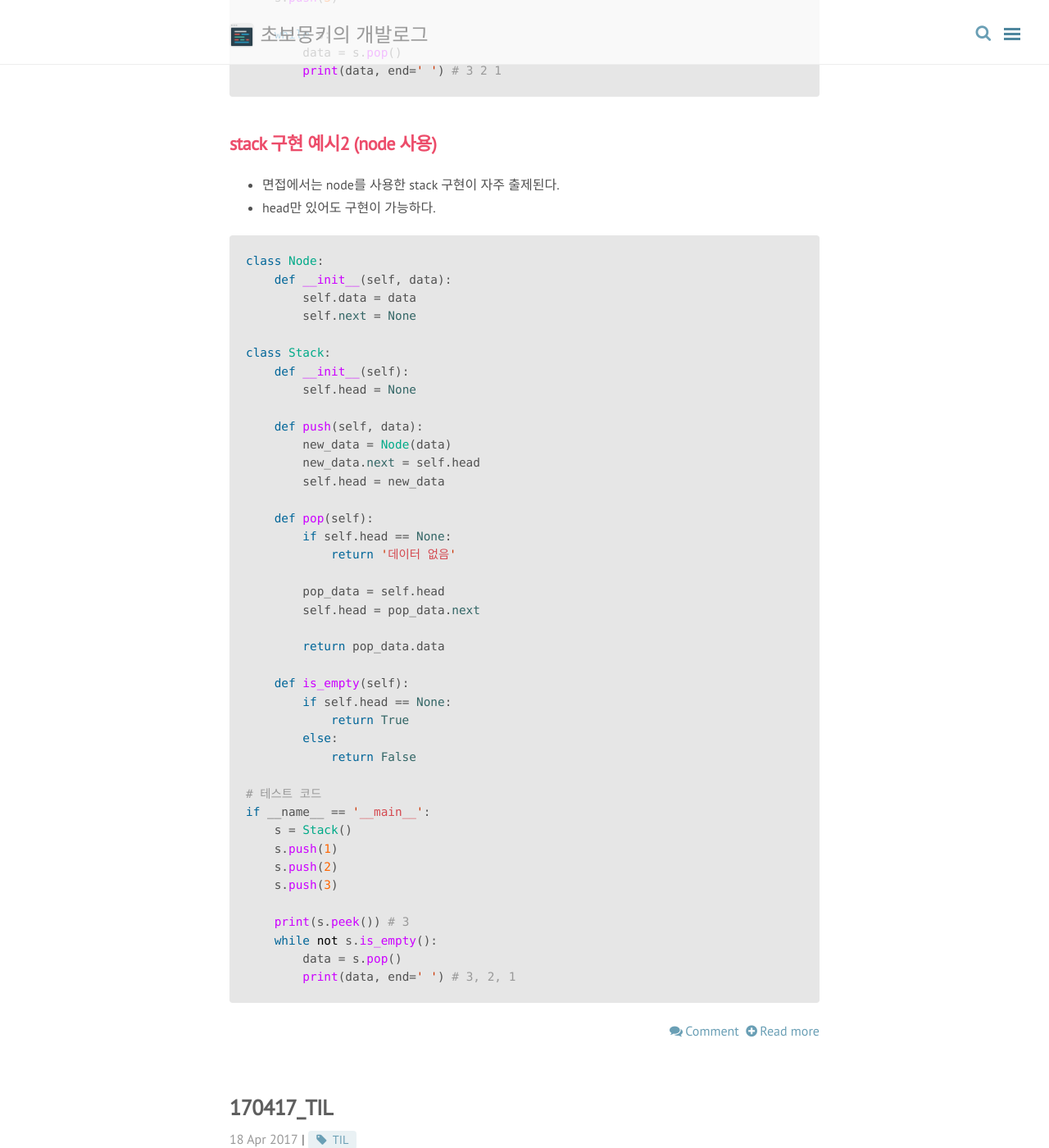
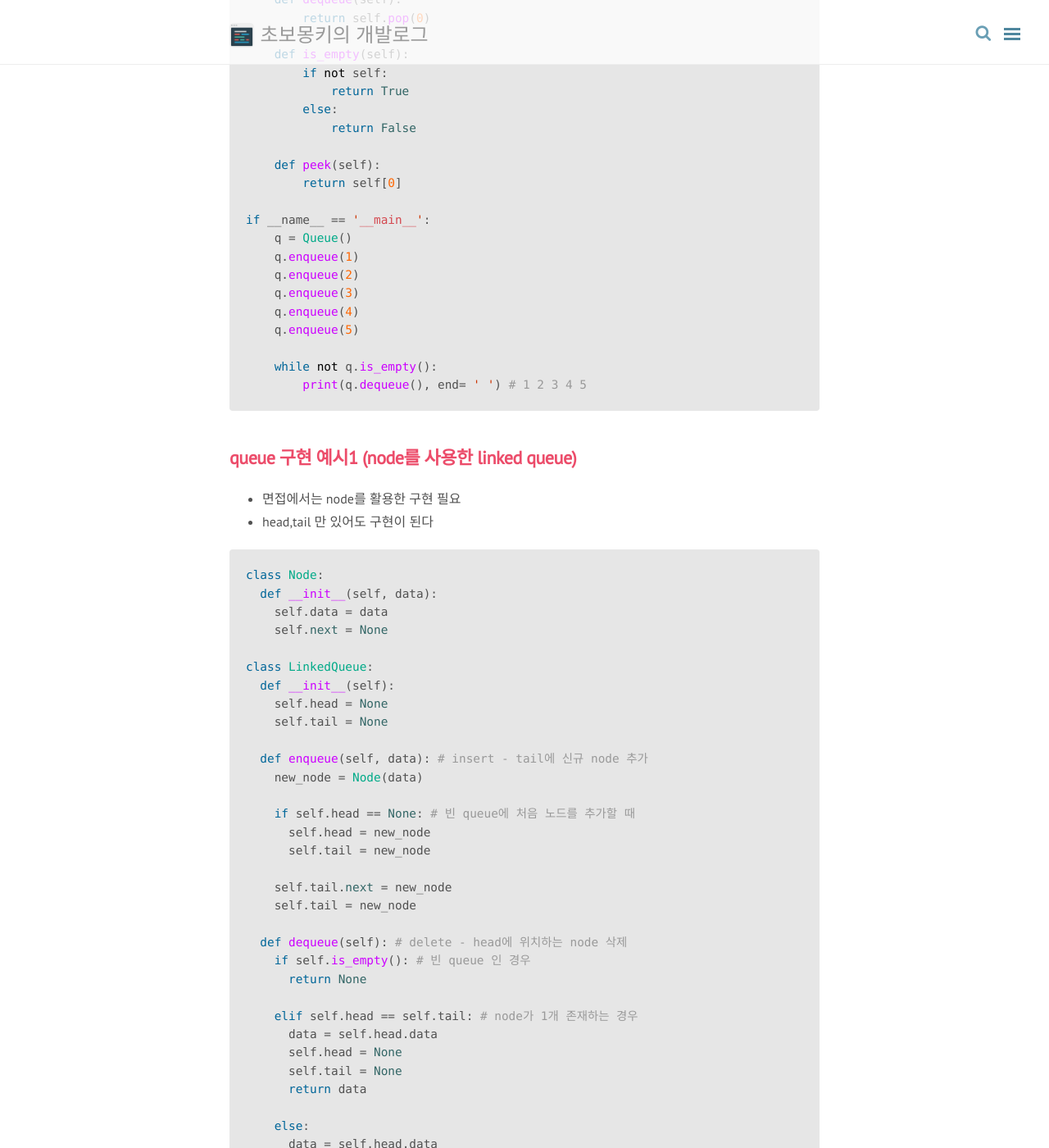
Before and after one commit to wayhome25/wayhome25.github.io, a Jekyll site: the page built from blog/index.html, in a window 1280 px wide and 1400 px high, scrolled down 1881 px. Shown: the whole window at 82% size. Built offline with Jekyll 4.4.1, drawn with Linux system fonts in a browser that asks for light colours; nearby versions of some CDN libraries; the list of posts is cut into pages by our own code; comment, search, counter and statistics services are not loaded; some of the changed text lies outside the part shown.

Commit message:
자료구조 stack, queue 수업내용 정리 글 추가

````diff
--- a/_posts/cs/2017-04-18-cs-20.md
+++ b/_posts/cs/2017-04-18-cs-20.md
@@ -10,6 +10,7 @@ comments: true
 # stack
 - [수업자료](https://github.com/ythwork/ComputerScienceSchool/blob/master/lecture/datastructure/stack_queue/stack_queue.pdf)
 - [참고자료](http://blog.eairship.kr/210)
+- [참고글-큐와 스택의 실제 사용 예](http://hashcode.co.kr/questions/1830/%EC%9E%90%EB%A3%8C%EA%B5%AC%EC%A1%B0%ED%81%90-%EC%99%80-%EC%8A%A4%ED%83%9D%EC%9D%98-%EC%8B%A4%EC%A0%9C-%EC%82%AC%EC%9A%A9%EC%98%88%EB%A5%BC-%EC%95%8C%EA%B3%A0%EC%8B%B6%EC%8A%B5%EB%8B%88%EB%8B%A4)
 - stack과 queue는 search가 없다.
 - LIFO (Last Input First Out, 선입후출, 라이포)
 - 데이터 저장소에서 새로 들어오는 데이터의 위치가 저장소의 끝 부분(Top 혹은 Top pointer라고 한다)이고, 내보내는 데이터 역시 저장소의 Top에서 나간다. 입력은 push, 출력은 pop이다. peek는 Top의 위치에 있는 데이터를 확인하는 것을 말한다.
@@ -81,12 +82,18 @@ class Stack:
 
     def pop(self):
         if self.head == None:
-            return '데이터 없음'
+            return None
 
         pop_data = self.head
         self.head = pop_data.next
 
         return pop_data.data
+
+    def peek(self):
+        if self.head:
+            return self.head.data
+        else:
+            return None
 
     def is_empty(self):
         if self.head == None:
@@ -102,7 +109,10 @@ if __name__ == '__main__':
     s.push(3)
 
     print(s.peek()) # 3
+
     while not s.is_empty():
         data = s.pop()
         print(data, end=' ') # 3, 2, 1
+
+    print(s.peek()) # None
 ```
--- /dev/null
+++ b/_posts/cs/2017-04-18-cs-21.md
@@ -0,0 +1,145 @@
+---
+layout: post
+title: 강의노트 20. 자료구조 - queue
+category: 컴퓨터공학
+permalink: /cs/:year/:month/:day/:title/
+comments: true
+---
+> 패스트캠퍼스 컴퓨터공학 입문 수업을 듣고 중요한 내용을 정리했습니다.
+
+# queue
+- [참고글](http://blog.eairship.kr/213)
+- [참고글-큐와 스택의 실제 사용 예](http://hashcode.co.kr/questions/1830/%EC%9E%90%EB%A3%8C%EA%B5%AC%EC%A1%B0%ED%81%90-%EC%99%80-%EC%8A%A4%ED%83%9D%EC%9D%98-%EC%8B%A4%EC%A0%9C-%EC%82%AC%EC%9A%A9%EC%98%88%EB%A5%BC-%EC%95%8C%EA%B3%A0%EC%8B%B6%EC%8A%B5%EB%8B%88%EB%8B%A4)
+- stack과 queue는 search가 없다.
+- **FIFO** (First Input First Out, 선입선출, 파이포)
+- Rear에서 삽입, Front에서 삭제가 발생
+- 큐(queue)는 컴퓨터의 기본적인 자료 구조의 한가지로, 먼저 집어 넣은 데이터가 먼저 나오는 FIFO (First In First Out)구조로 저장하는 형식을 말한다. 영어 단어 queue는 표를 사러 일렬로 늘어선 사람들로 이루어진 줄을 말하기도 하며, 먼저 줄을 선 사람이 먼저 나갈 수 있는 상황을 연상하면 된다. 프린터의 출력 처리나 윈도 시스템의 메시지 처리기, 프로세스 관리 등 데이터가 입력된 시간 순서대로 처리해야 할 필요가 있는 상황에 이용된다.(위키피디아)
+- **queue overflow** : 큐가 꽉 차서 더이상 자료를 넣을 수 없는 경우
+- **queue underflow** : 큐가 비어 있어 자료를 꺼낼 수 없는 경우
+
+<center>
+ <figure>
+ <img src="/assets/post-img/cs/queue1.jpg" alt="views">
+ <figcaption></figcaption>
+ </figure>
+ </center>
+
+<center>
+ <figure>
+ <img src="/assets/post-img/cs/queue2.jpg" alt="views">
+ <figcaption></figcaption>
+ </figure>
+ </center>
+
+## queue ADT (인터페이스)
+- front(head) : 데이터를 dequeue 할 수 있는 위치
+- rear(tail) : 데이터를 enqueue 할 수 있는 위치
+- 메소드
+  - is_empty() -> boolean
+  - enqueue -> insert
+  - dequeue -> delete
+  - peek -> 엿보기 : 맨 앞의 값 반환만 하고 삭제는 안함
+
+## queue 구현 예시1 (python list 사용)
+
+```python
+class Queue(list):
+    # enqueue == > insert 관용적인 이름
+    enqueue = list.append
+    # dequeue == > delete
+    def dequeue(self):
+        return self.pop(0)
+
+    def is_empty(self):
+        if not self:
+            return True
+        else:
+            return False
+
+    def peek(self):
+        return self[0]
+
+if __name__ == '__main__':
+    q = Queue()
+    q.enqueue(1)
+    q.enqueue(2)
+    q.enqueue(3)
+    q.enqueue(4)
+    q.enqueue(5)
+
+    while not q.is_empty():
+        print(q.dequeue(), end= ' ') # 1 2 3 4 5
+```
+## queue 구현 예시1 (node를 사용한 linked queue)
+- 면접에서는 node를 활용한 구현 필요
+- head,tail 만 있어도 구현이 된다
+
+```python
+class Node:
+  def __init__(self, data):
+    self.data = data
+    self.next = None
+
+class LinkedQueue:
+  def __init__(self):
+    self.head = None
+    self.tail = None
+
+  def enqueue(self, data): # insert - tail에 신규 node 추가
+    new_node = Node(data)
+
+    if self.head == None: # 빈 queue에 처음 노드를 추가할 때
+      self.head = new_node
+      self.tail = new_node
+
+    self.tail.next = new_node
+    self.tail = new_node
+
+  def dequeue(self): # delete - head에 위치하는 node 삭제
+    if self.is_empty(): # 빈 queue 인 경우
+      return None
+
+    elif self.head == self.tail: # node가 1개 존재하는 경우
+      data = self.head.data
+      self.head = None
+      self.tail = None
+      return data
+
+    else:
+      data = self.head.data
+      self.head = self.head.next
+      return data
+
+  def peek(self): # head data 확인
+    if self.head:
+      return self.head.data
+    else:
+      return None
+
+  def is_empty(self): # 데이터가 있는지 없는지 확인
+    if self.head == None:
+      return True
+    else:
+      return False
+```
+
+### 테스트코드
+
+```python
+if __name__ == '__main__':
+
+  q = LinkedQueue()
+
+  q.enqueue(1)
+  q.enqueue(3)
+  q.enqueue(5)
+  q.enqueue(7)
+  q.enqueue(10)
+
+  print(q.peek()) # 1
+
+  while not q.is_empty():
+    data = q.dequeue()
+    print(data, end= ' ') # 1 3 5 7 10
+
+```
````
